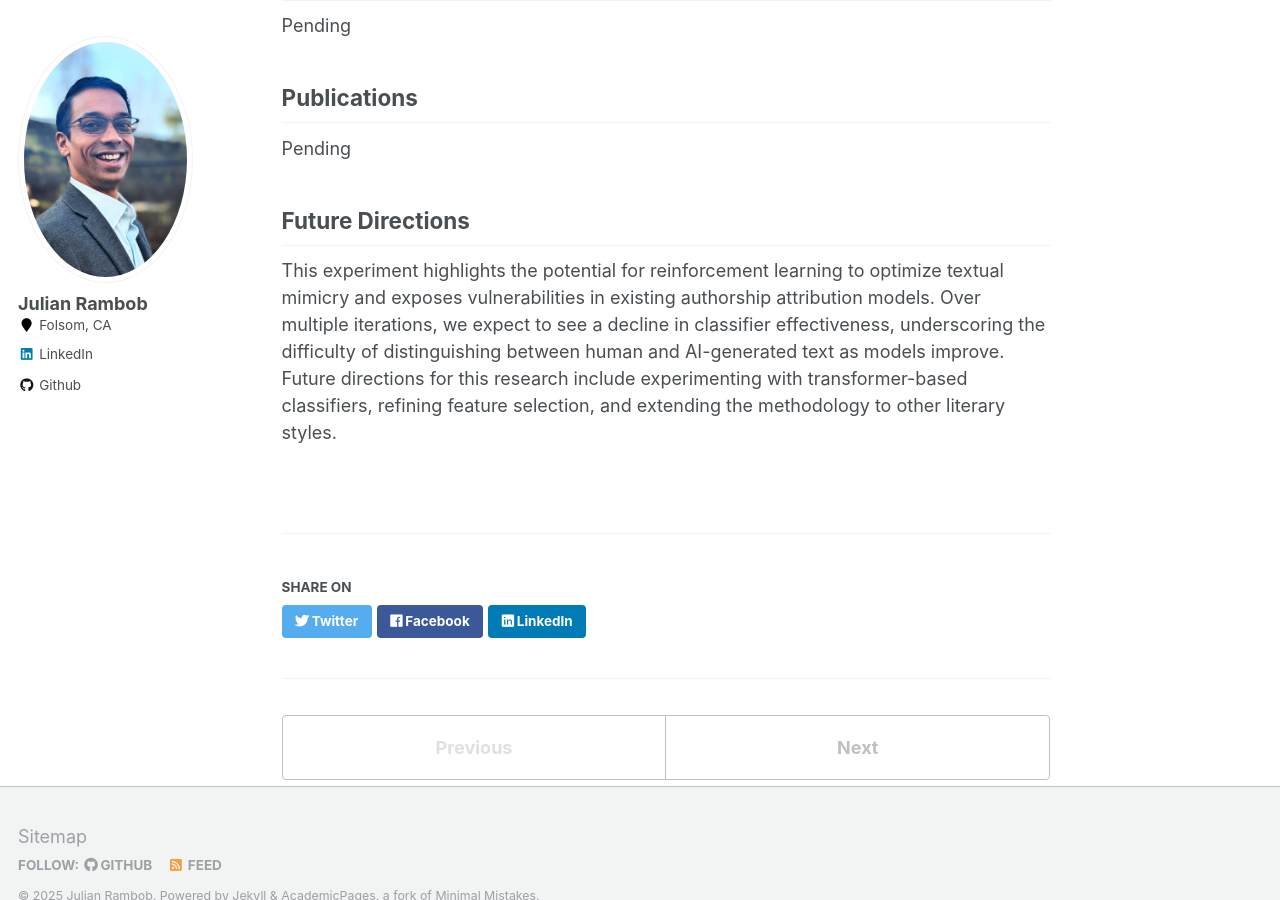
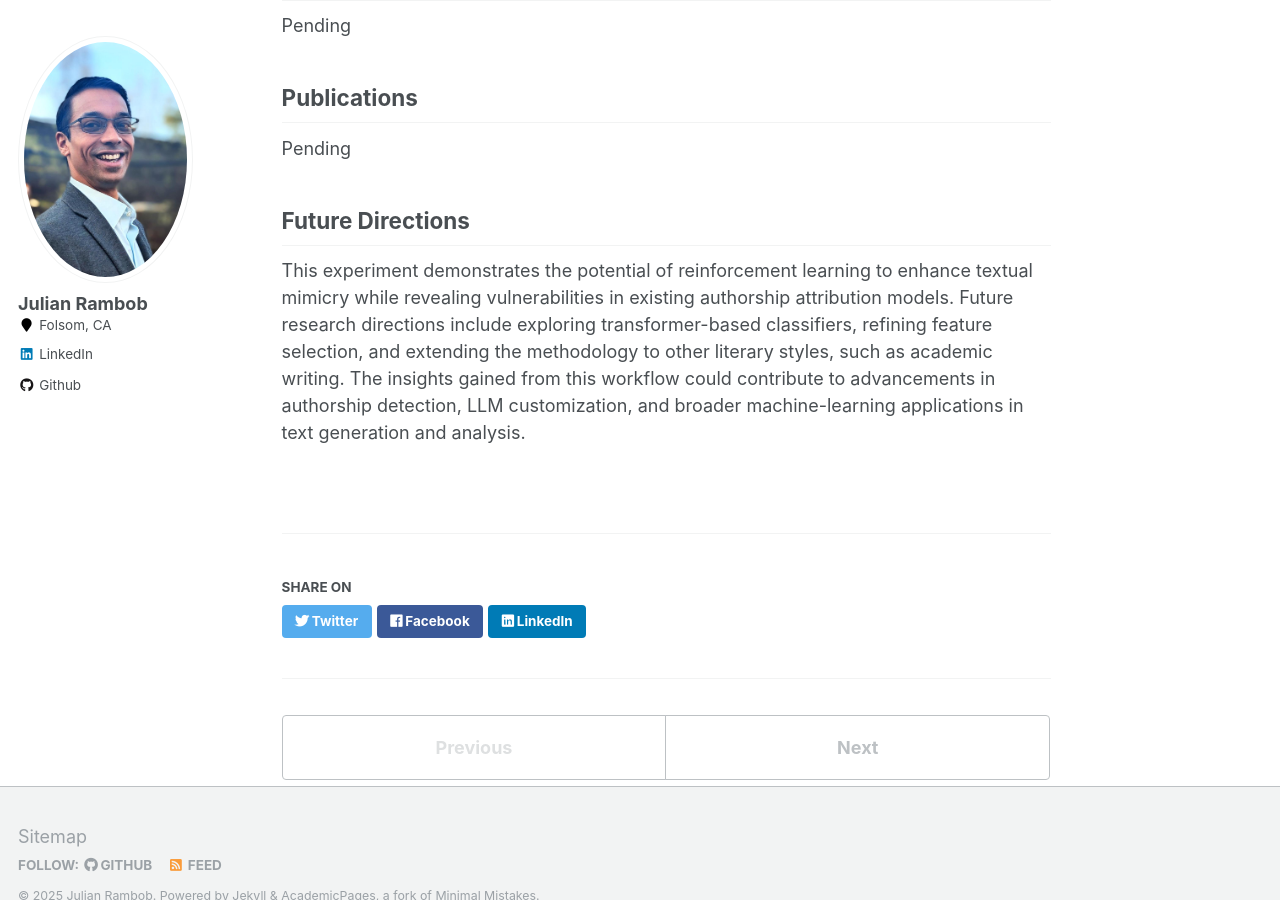
Before and after one commit to julianrambob/julianrambob.github.io, a Jekyll site: the page built from _portfolio/portfolio-1.html, in a window 1280 px wide and 900 px high, scrolled down 2302 px. Built offline with Jekyll 4.4.1, drawn with Linux system fonts in a browser that asks for light colours.

Commit message:
adjusted future directions

```diff
--- a/_portfolio/portfolio-1.html
+++ b/_portfolio/portfolio-1.html
@@ -71,5 +71,5 @@ Beyond degrading classifier performance, another key goal is to explore strategi
 <h2>Future Directions</h2>
 
 <p>
-This experiment highlights the potential for reinforcement learning to optimize textual mimicry and exposes vulnerabilities in existing authorship attribution models. Over multiple iterations, we expect to see a decline in classifier effectiveness, underscoring the difficulty of distinguishing between human and AI-generated text as models improve. Future directions for this research include experimenting with transformer-based classifiers, refining feature selection, and extending the methodology to other literary styles.
+This experiment demonstrates the potential of reinforcement learning to enhance textual mimicry while revealing vulnerabilities in existing authorship attribution models. Future research directions include exploring transformer-based classifiers, refining feature selection, and extending the methodology to other literary styles, such as academic writing. The insights gained from this workflow could contribute to advancements in authorship detection, LLM customization, and broader machine-learning applications in text generation and analysis.
 </p>
```
